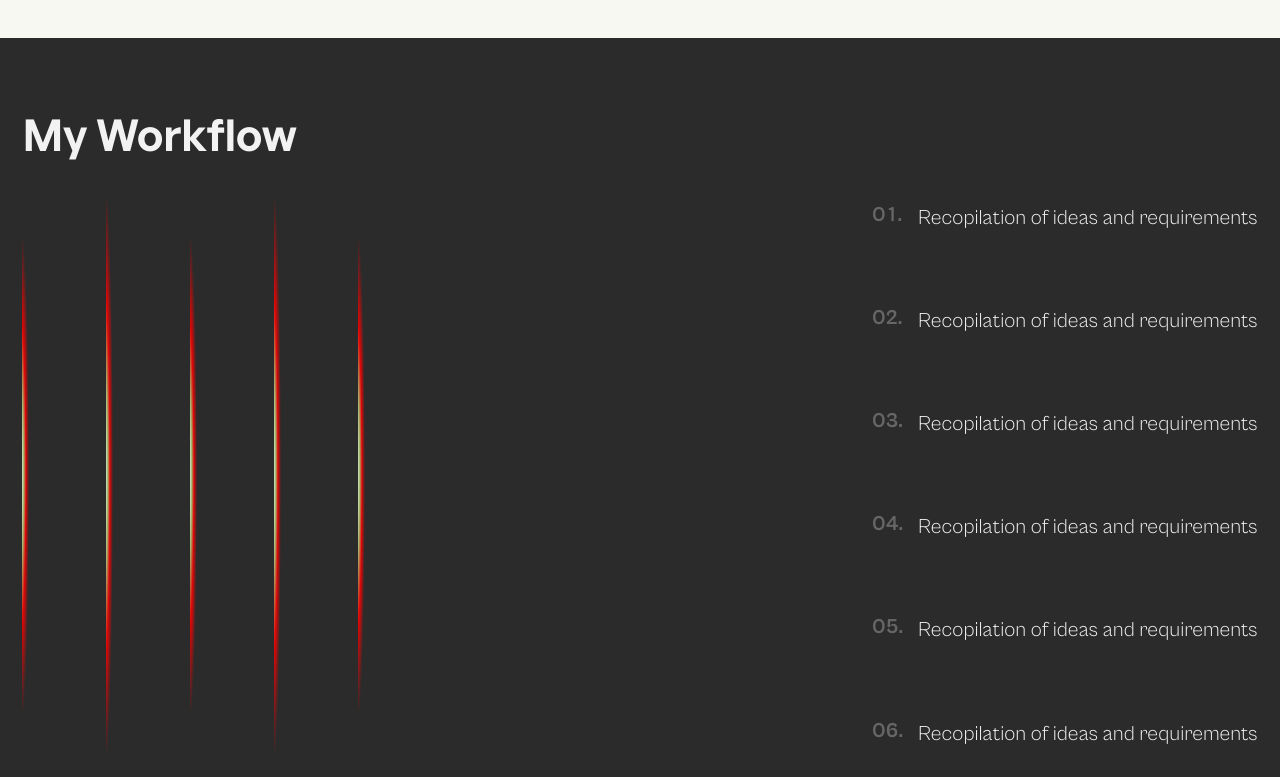
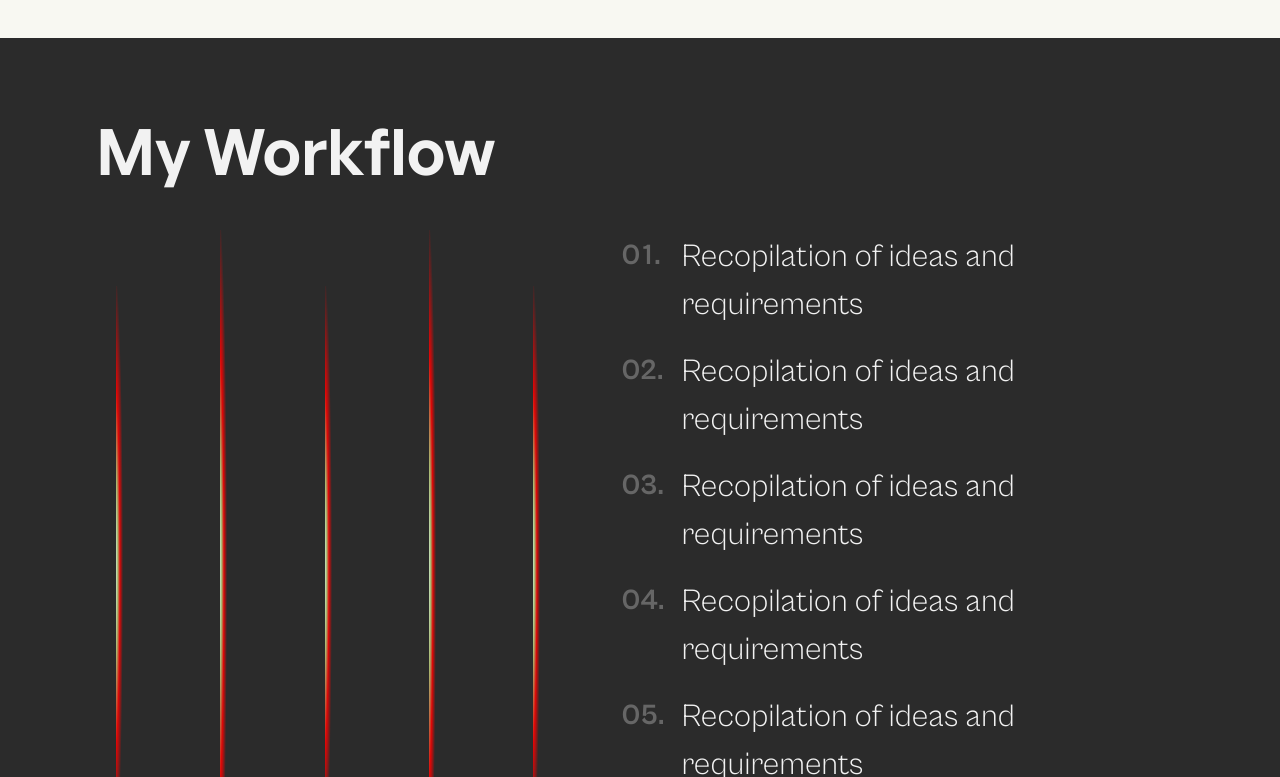
Before and after one commit to Diego-Orellana-u/portfolio-v2, a React (Vite) app: page / in a window 1280 px wide. Shown: the part 5143-5920 px from the top of the page. Built offline with nearby package versions, Linux system fonts and the light colour scheme.

Commit message:
finished all responsive breakpoints in workflow section

```diff
--- a/src/components/SkillRow.jsx
+++ b/src/components/SkillRow.jsx
@@ -5,7 +5,7 @@ export default function SkillRow({ logo1, logo2, name1, name2 }) {
         {logo1 && (
           <img
             src={logo1}
-            className="w-[28px] min-[728px]:w-[37px] min-[1223px]:w-[57px]"
+            className="w-[28px] min-[530px]:w-[37px] min-[1223px]:w-[57px]"
             alt={`Logo of ${name1}`}
           />
         )}
@@ -18,7 +18,7 @@ export default function SkillRow({ logo1, logo2, name1, name2 }) {
         {logo2 && (
           <img
             src={logo2}
-            className="w-[28px] min-[728px]:w-[37px] min-[1223px]:w-[57px] "
+            className="w-[28px] min-[530px]:w-[37px] min-[1223px]:w-[57px] "
             alt={`Logo of ${name2}`}
           />
         )}
--- a/src/components/Workflow.jsx
+++ b/src/components/Workflow.jsx
@@ -1,82 +1,49 @@
+import { useId } from 'react';
+import WorkflowPoint from '../ui/WorkflowPoint';
+
+const workflowArr = [
+  ['01.', 'Recopilation of ideas and requirements'],
+  ['02.', 'Recopilation of ideas and requirements'],
+  ['03.', 'Recopilation of ideas and requirements'],
+  ['04.', 'Recopilation of ideas and requirements'],
+  ['05.', 'Recopilation of ideas and requirements'],
+  ['06.', 'Recopilation of ideas and requirements'],
+];
+
 export default function Workflow() {
+  const pointId = useId();
   return (
-    <section className="bg-black-bg py-8 px-[1.4rem] min-[615px]:py-16">
-      <h2 className="text-heading-3 font-semibold text-white-body-font pb-[2rem]">
+    <section className="bg-black-bg py-8 px-[1.4rem] min-[1024px]:px-[6rem] min-[615px]:py-16">
+      <h2 className="text-heading-3 font-semibold text-white-body-font pb-[2rem] min-[1024px]:text-[4rem] min-[1536px]:text-[5rem] s">
         My Workflow
       </h2>
-      <div className="flex justify-between min-[580px]:h-[400px] min-[698px]:h-[550px]">
-        <div className="flex">
-          <div className="w-5 mr-6 h-full min-[425px]:mr-12 min-[615px]:mr-16 min-[425px]:py-10">
+      <div className="flex justify-between min-[580px]:min-h-[400px] min-[698px]:min-h-[550px]">
+        <div className="flex w-[80%] min-[1220px]:w-[50%] justify-evenly">
+          <div className="w-5 mr-6 h-full min-[425px]:mr-12 min-[615px]:mr-16 min-[425px]:py-14">
             <div className="w-18px h-full radial"></div>
           </div>
           <div className="w-5 mr-2 h-full min-[390px]:mr-14 min-[425px]:mr-12 min-[615px]:mr-16">
             <div className="w-18px h-full radial"></div>
           </div>
-          <div className="w-5 mr-2 h-full min-[390px]:mr-14 min-[570px]:mr-12 max-[425px]:hidden min-[615px]:mr-16 min-[425px]:py-10">
+          <div className="w-5 mr-2 h-full min-[390px]:mr-14 min-[570px]:mr-12 max-[425px]:hidden min-[615px]:mr-16 min-[425px]:py-14">
             <div className="w-18px h-full radial"></div>
           </div>
           <div className="w-5 mr-2 h-full min-[390px]:mr-14 min-[570px]:mr-12 max-[615px]:hidden min-[615px]:mr-16">
             <div className="w-18px h-full radial"></div>
           </div>
-          <div className="w-5 mr-2 h-full min-[390px]:mr-14 min-[570px]:mr-12 max-[615px]:hidden min-[425px]:py-10">
+          <div className="w-5 mr-2 h-full min-[390px]:mr-14 min-[570px]:mr-12 max-[615px]:hidden min-[425px]:py-14">
             <div className="w-18px h-full radial"></div>
           </div>
         </div>
 
-        <div className="text-white-body-font flex flex-col gap-4 justify-between ">
-          <div className="flex items-start">
-            <span className="font-bold text-[1.3rem] text-big-nums tracking-[0.12em] w-[34px]">
-              01.
-            </span>
-            <p className="text-body-1 font-light pt-[3px] pl-3">
-              Recopilation of ideas and requirements
-            </p>
-          </div>
-
-          <div className="flex items-start">
-            <span className="font-bold text-[1.3rem] text-big-nums w-[34px]">
-              02.
-            </span>
-            <p className="text-body-1 font-light pt-[3px] pl-3">
-              Recopilation of ideas and requirements
-            </p>
-          </div>
-
-          <div className="flex items-start">
-            <span className="font-bold text-[1.3rem] text-big-nums w-[34px]">
-              03.
-            </span>
-            <p className="text-body-1 font-light pt-[3px] pl-3">
-              Recopilation of ideas and requirements
-            </p>
-          </div>
-
-          <div className="flex items-start">
-            <span className="font-bold text-[1.3rem] text-big-nums w-[34px]">
-              04.
-            </span>
-            <p className="text-body-1 font-light pt-[3px] pl-3">
-              Recopilation of ideas and requirements
-            </p>
-          </div>
-
-          <div className="flex items-start">
-            <span className="font-bold text-[1.3rem] text-big-nums w-[34px]">
-              05.
-            </span>
-            <p className="text-body-1 font-light pt-[3px] pl-3">
-              Recopilation of ideas and requirements
-            </p>
-          </div>
-
-          <div className="flex items-start">
-            <span className="font-bold text-[1.3rem] text-big-nums w-[34px]">
-              06.
-            </span>
-            <p className="text-body-1 font-light pt-[3px] pl-3">
-              Recopilation of ideas and requirements
-            </p>
-          </div>
+        <div className="flex flex-col gap-4 justify-between ">
+          {workflowArr.map((point, idx) => (
+            <WorkflowPoint
+              key={`${pointId} - ${idx}`}
+              number={point[0]}
+              point={point[1]}
+            />
+          ))}
         </div>
       </div>
     </section>
--- /dev/null
+++ b/src/ui/WorkflowPoint.jsx
@@ -0,0 +1,16 @@
+export default function WorkflowPoint({ number, point }) {
+  return (
+    <div className="flex items-start text-white-body-font">
+      <span
+        className={`font-bold text-[1.3rem] min-[740px]:text-[1.5rem] min-[880px]:text-[1.8rem] ${
+          number === '01.' && 'tracking-[0.14rem]'
+        } text-big-nums w-[34px] min-[740px]:pt-[2px] min-[880px]:pt-[4px]  min-[880px]:pr-[3rem]`}
+      >
+        {number}
+      </span>
+      <p className="text-body-1 font-light pt-[3px] pl-3 min-[740px]:text-[1.5rem] min-[880px]:text-[2rem]">
+        {point}
+      </p>
+    </div>
+  );
+}
```
